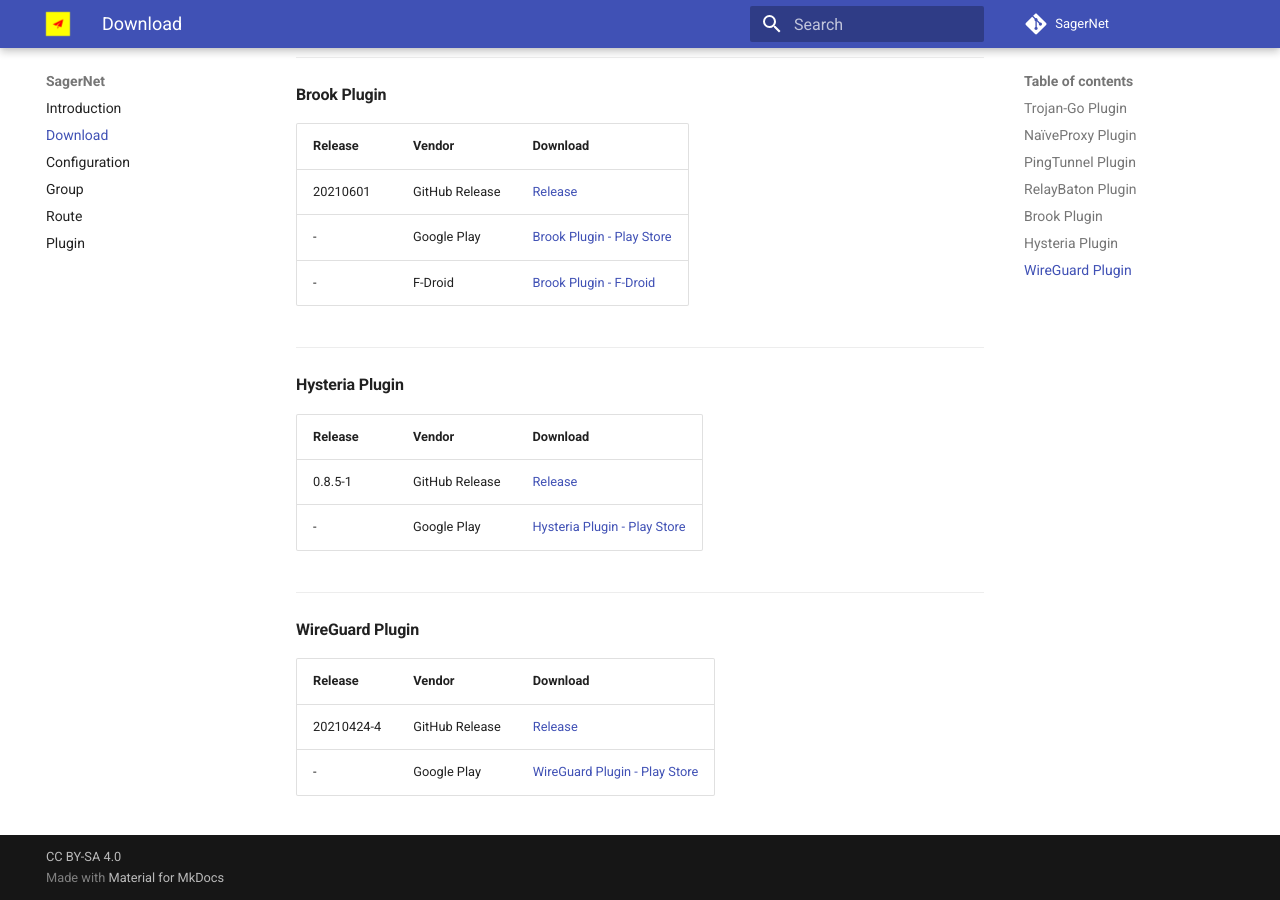
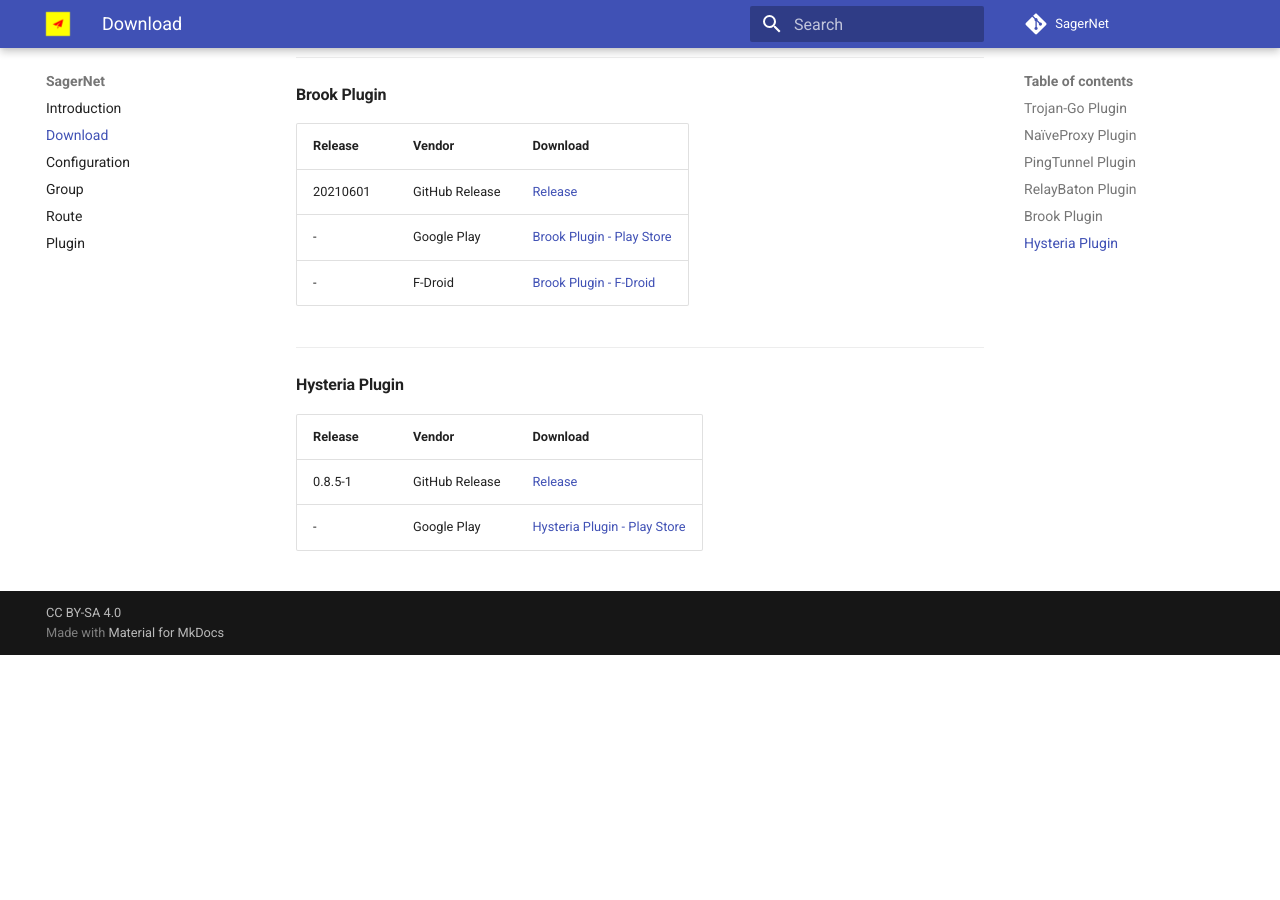
Before and after one commit to Okamisang/sagernet.fork, an MkDocs documentation site: the page built from docs/download.md, in a window 1280 px wide and 900 px high, scrolled down 1461 px. Built offline with MkDocs 1.6.1 and Material for MkDocs 9.7.7, drawn with Linux system fonts in a browser that asks for light colours; comment, search, counter and statistics services are not loaded; after the commit the page ends 2116 px from its top, so only the background shows below that; some of the changed text lies outside the part shown.

Commit message:
Release 0.6-beta08

```diff
--- a/docs/download.md
+++ b/docs/download.md
@@ -64,16 +64,7 @@
 0.8.5-1 | GitHub Release | [Release][hysteria-release]
 - | Google Play | [Hysteria Plugin - Play Store][hysteria-play]
 
----
-
-#### WireGuard Plugin
-
-Release | Vendor | Download
-------- | ------ | ----
-20210424-4 | GitHub Release | [Release][wireguard-release]
-- | Google Play | [WireGuard Plugin - Play Store][wireguard-play]
-
-[app-release]: https://github.com/SagerNet/SagerNet/releases/tag/0.6-beta06
+[app-release]: https://github.com/SagerNet/SagerNet/releases/tag/0.6-beta08
 [app-play]: https://play.google.com/store/apps/details?id=io.nekohasekai.sagernet
 [app-fdroid]: https://f-droid.org/packages/io.nekohasekai.sagernet/
 
@@ -81,7 +72,7 @@
 [trojan-go-play]: https://play.google.com/store/apps/details?id=io.nekohasekai.sagernet.plugin.trojan_go
 [trojan-go-fdroid]: https://f-droid.org/packages/io.nekohasekai.sagernet.plugin.trojan_go/
 
-[naive-release]: https://github.com/SagerNet/SagerNet/releases/tag/naive-plugin-95.0.4638.54-3
+[naive-release]: https://github.com/SagerNet/SagerNet/releases/tag/naive-plugin-96.0.4664.45-1
 [naive-play]: https://play.google.com/store/apps/details?id=io.nekohasekai.sagernet.plugin.naive
 [naive-fdroid]: https://f-droid.org/packages/io.nekohasekai.sagernet.plugin.naive/
 
@@ -98,6 +89,3 @@
 
 [hysteria-release]: https://github.com/SagerNet/SagerNet/releases/tag/hysteria-plugin-0.8.5-1
 [hysteria-play]: https://play.google.com/store/apps/details?id=io.nekohasekai.sagernet.plugin.hysteria
-
-[wireguard-release]: https://github.com/SagerNet/SagerNet/releases/tag/wireguard-plugin-95.0.4638.54-1
-[wireguard-play]: https://play.google.com/store/apps/details?id=io.nekohasekai.sagernet.plugin.wireguard
```
Also changed, not shown: other parts of docs/download.md (+2 -2 lines), docs/index.md (+4 -0 lines).
